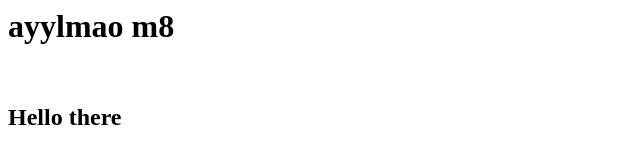
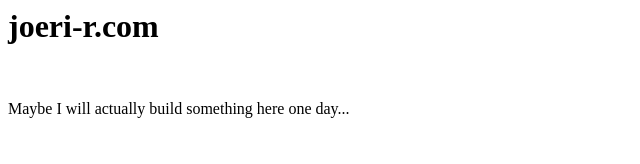
Before and after one commit to JoeriR/Website, a plain HTML site: page index.html in a window 1280 px wide. Shown: the whole page, without its empty margins (0-640 px from the left). Drawn offline with Linux system fonts and the light colour scheme.

Commit message:
Update index.html

```diff
--- a/index.html
+++ b/index.html
@@ -1,3 +1,3 @@
-<h1>ayylmao m8</h1>
+<h1>joeri-r.com</h1>
 <br />
-<h2>Hello there</h2>
+<p>Maybe I will actually build something here one day...</p>
```
